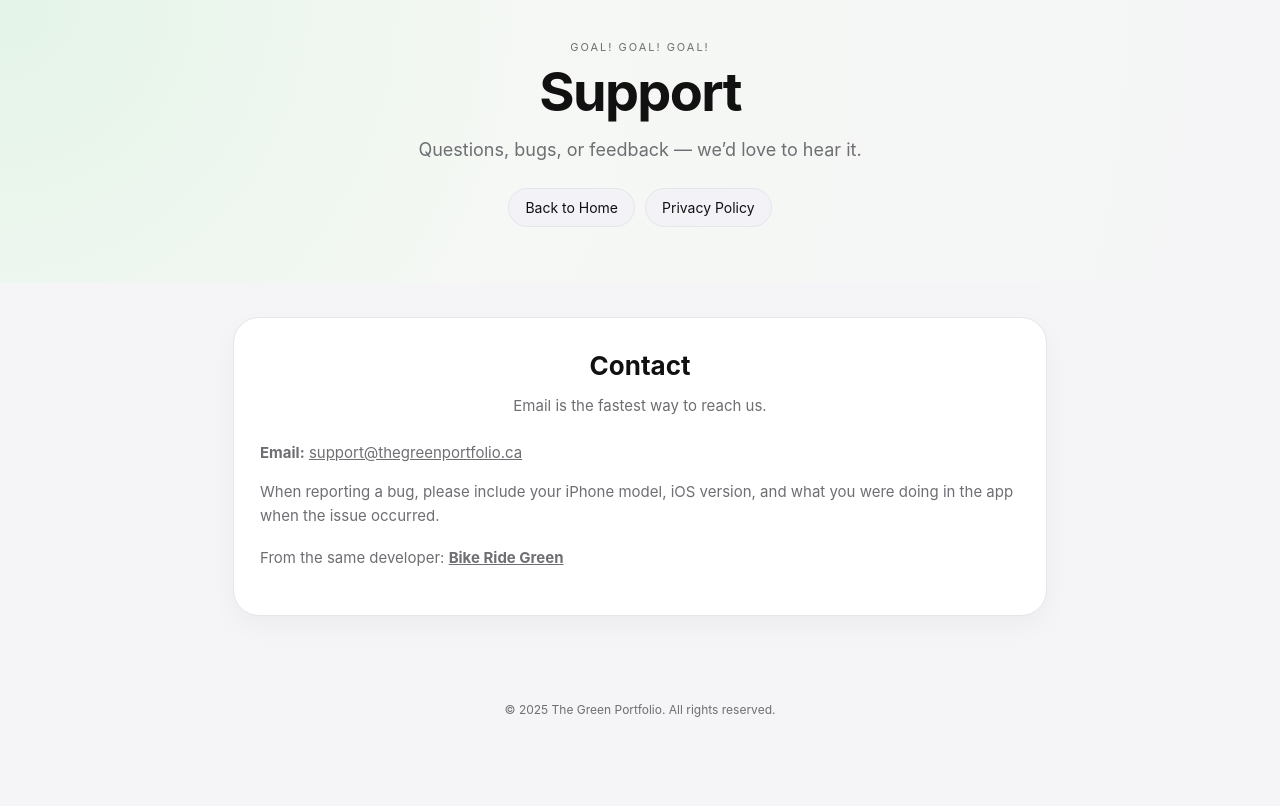
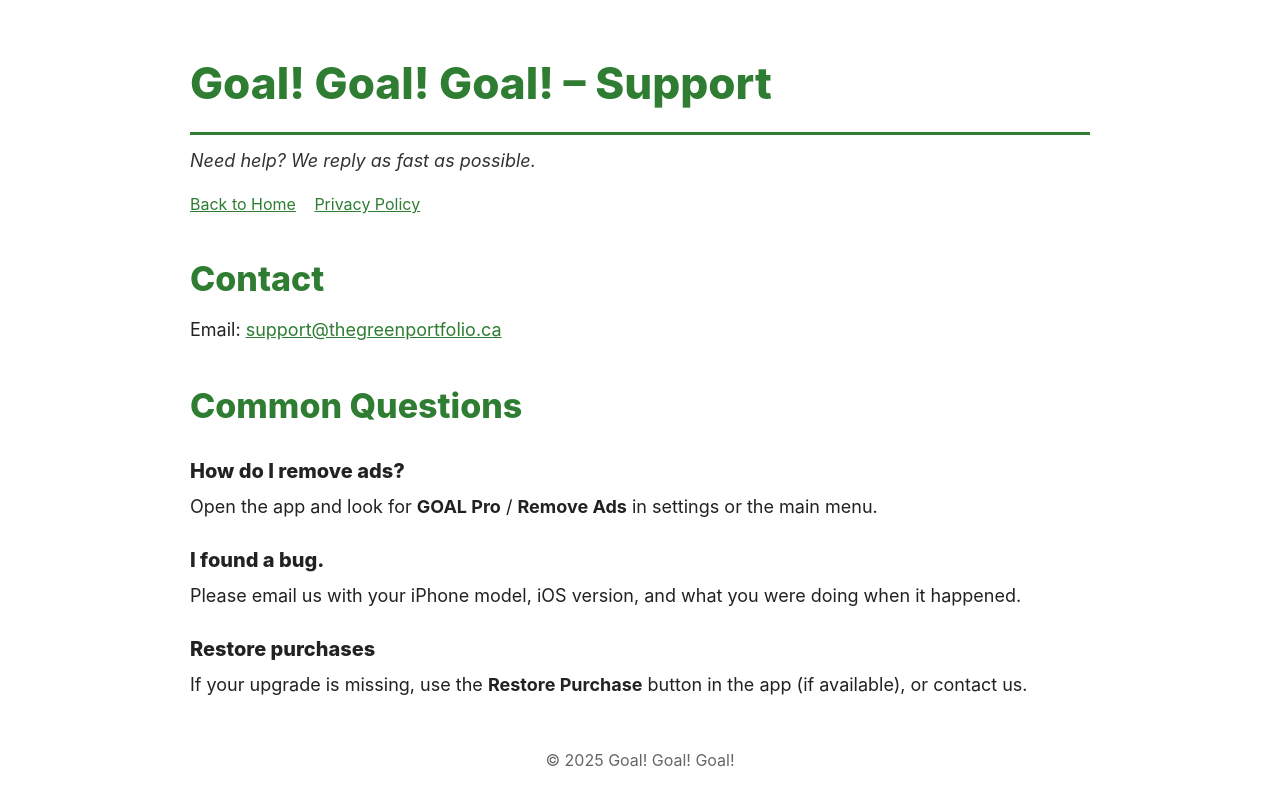
Before and after one commit to thegreenportfolio/goalgoalgoal, a plain HTML site: page support.html in a window 1280 px wide. Drawn offline with Linux system fonts and the light colour scheme.

Commit message:
Update support.html

```diff
--- a/support.html
+++ b/support.html
@@ -3,57 +3,81 @@
 <head>
   <meta charset="UTF-8" />
   <meta name="viewport" content="width=device-width, initial-scale=1.0" />
-  <title>GOAL! GOAL! GOAL! – Support</title>
-  <link rel="stylesheet" href="./styles.css" />
+  <title>Goal! Goal! Goal! – Support</title>
+  <style>
+    :root { --green:#2E7D32; }
+    body{
+      font-family:-apple-system,BlinkMacSystemFont,"Segoe UI",Roboto,Helvetica,Arial,sans-serif;
+      margin:2rem auto;
+      max-width:900px;
+      line-height:1.6;
+      color:#222;
+      background:#fff;
+      padding:1rem;
+    }
+    h1,h2{ color:var(--green); }
+    h1{
+      font-size:44px;
+      font-weight:800;
+      margin:0 0 12px;
+      border-bottom:3px solid var(--green);
+      padding-bottom:14px;
+    }
+    h2{
+      font-size:34px;
+      font-weight:800;
+      margin:34px 0 10px;
+    }
+    p{ margin:10px 0; font-size:18px; }
+    .lead{ font-style:italic; color:#333; margin-top:6px; }
+    a{ color:var(--green); text-decoration:underline; }
+    .q{ font-weight:800; font-size:20px; margin-top:22px; }
+    .answer{ margin-top:6px; }
+    footer{
+      margin-top:48px;
+      font-size:16px;
+      color:#666;
+      text-align:center;
+    }
+    .nav{ margin:16px 0 0; font-size:16px; color:#555; }
+    .nav a{ margin-right:14px; }
+  </style>
 </head>
 <body>
-<div class="page">
 
-  <header class="hero">
-    <div class="hero-inner">
-      <div class="gp-label">GOAL! GOAL! GOAL!</div>
-      <h1 class="hero-title">Support</h1>
-      <p class="hero-subtitle">Questions, bugs, or feedback — we’d love to hear it.</p>
+  <h1>Goal! Goal! Goal! – Support</h1>
+  <p class="lead">Need help? We reply as fast as possible.</p>
 
-      <div class="footer-links">
+  <div class="nav">
     <a href="./index.html">Back to Home</a>
     <a href="./privacy.html">Privacy Policy</a>
   </div>
-    </div>
-  </header>
 
-  <section class="card-shell">
-    <div class="card">
-      <h2 class="card-title">Contact</h2>
-      <p class="card-subtitle">Email is the fastest way to reach us.</p>
-
-      <div style="max-width:760px;margin:0 auto;color:var(--text-sub);font-size:15px;line-height:1.6;">
+  <h2>Contact</h2>
   <p>
-          <strong>Email:</strong>
-          <a href="mailto:support@thegreenportfolio.ca">
-            support@thegreenportfolio.ca
-          </a>
+    Email:
+    <a href="mailto:support@thegreenportfolio.ca">support@thegreenportfolio.ca</a>
   </p>
 
-        <p>
-          When reporting a bug, please include your iPhone model, iOS version,
-          and what you were doing in the app when the issue occurred.
+  <h2>Common Questions</h2>
+
+  <div class="q">How do I remove ads?</div>
+  <p class="answer">
+    Open the app and look for <strong>GOAL Pro</strong> / <strong>Remove Ads</strong> in settings or the main menu.
   </p>
 
-        <p style="margin-top:18px;">
-          From the same developer:
-          <a href="https://bikeridegreen.ca/" target="_blank" rel="noopener">
-            <strong>Bike Ride Green</strong>
-          </a>
+  <div class="q">I found a bug.</div>
+  <p class="answer">
+    Please email us with your iPhone model, iOS version, and what you were doing when it happened.
   </p>
-      </div>
-    </div>
-  </section>
 
-  <footer>
-    <p>© 2025 The Green Portfolio. All rights reserved.</p>
-  </footer>
+  <div class="q">Restore purchases</div>
+  <p class="answer">
+    If your upgrade is missing, use the <strong>Restore Purchase</strong> button in the app (if available),
+    or contact us.
+  </p>
 
-</div>
+  <footer>© 2025 Goal! Goal! Goal!</footer>
+
 </body>
 </html>
```
Lines whose indentation alone changed are shown as unchanged.
